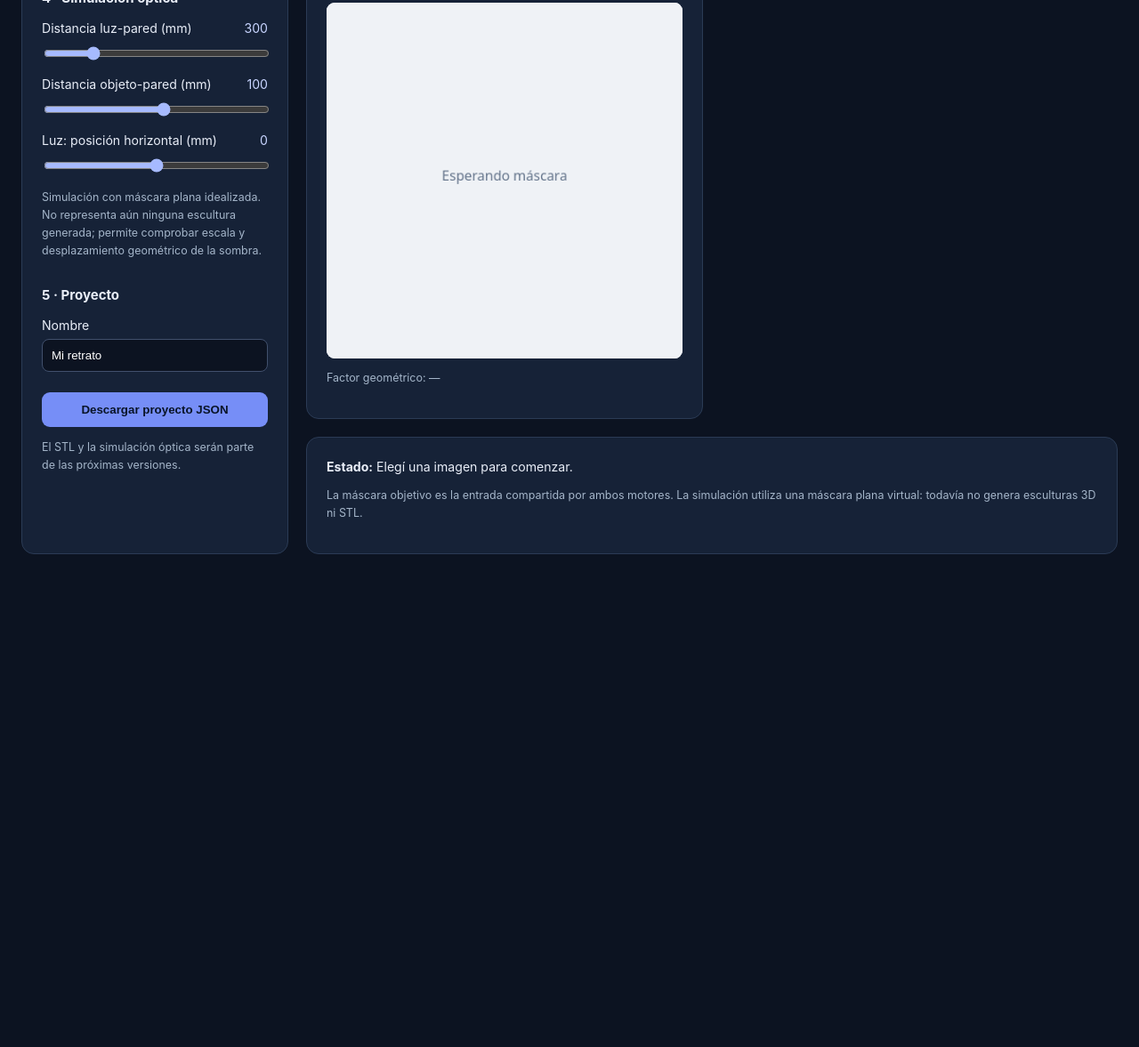
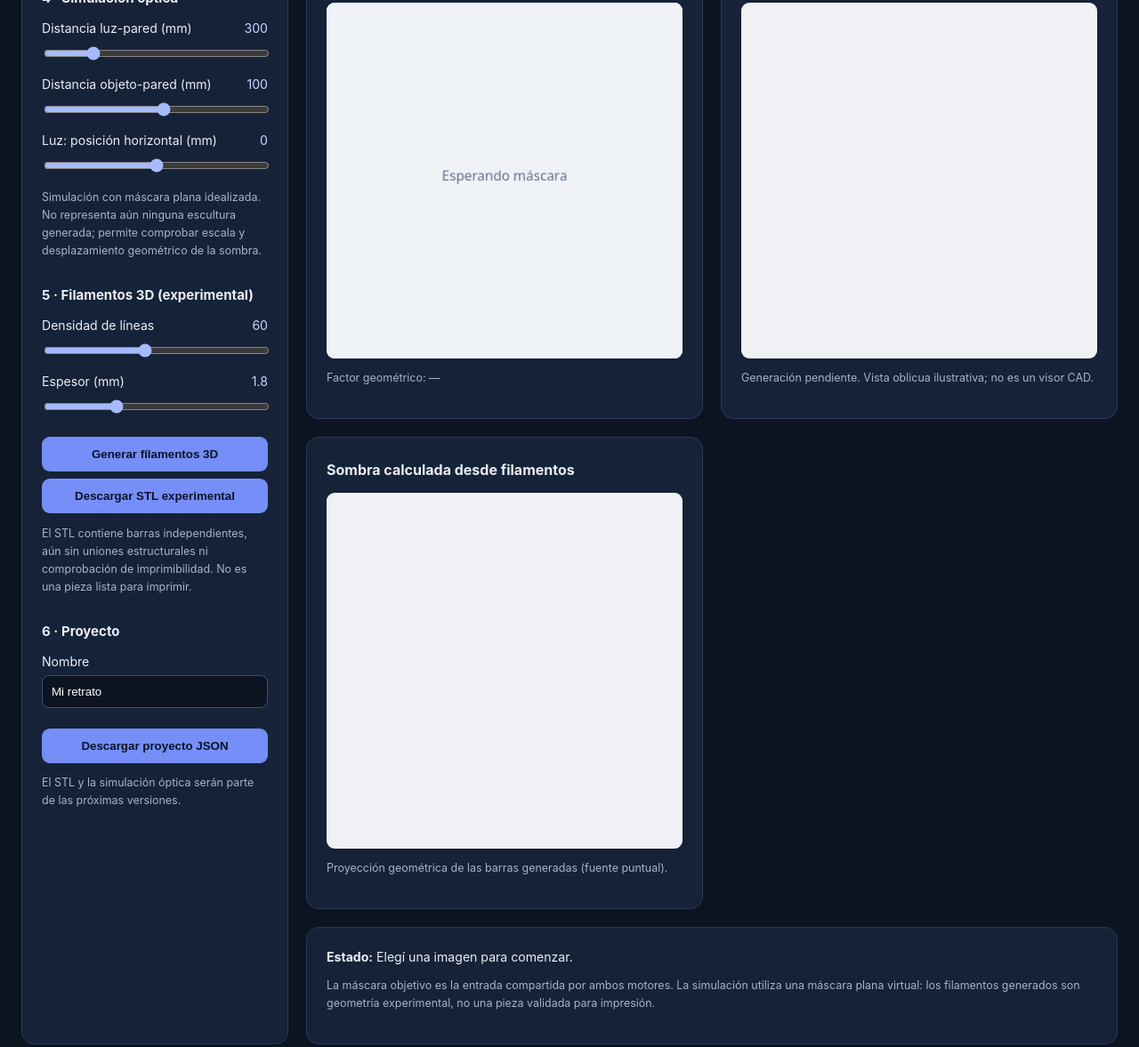
Before and after one commit to MaharBa264/shadow-portrait-studio, a website with bundled scripts: page index.html in a window 1280 px wide. Shown: the part 682-1859 px from the top of the page at 89% size. Before the commit the page ends 1329 px from the top, so only its background shows below. Built offline with nearby package versions, Linux system fonts and the light colour scheme.

Commit message:
feat: integrate experimental 3D filament generator, projection and STL export

```diff
--- a/index.html
+++ b/index.html
@@ -1,6 +1,6 @@
 <!doctype html>
 <html lang="es"><head><meta charset="utf-8"><meta name="viewport" content="width=device-width,initial-scale=1"><title>Shadow Portrait Studio</title><link rel="stylesheet" href="./src/style.css"></head>
-<body><header><span class="mark">◐</span><div><h1>Shadow Portrait Studio</h1><p>Laboratorio abierto de esculturas de sombras</p></div><span class="tag">Prototype 0.2</span></header>
+<body><header><span class="mark">◐</span><div><h1>Shadow Portrait Studio</h1><p>Laboratorio abierto de esculturas de sombras</p></div><span class="tag">Prototype 0.3</span></header>
 <main><aside class="panel"><h2>1 · Retrato</h2><label class="upload">Elegir imagen <input id="upload" type="file" accept="image/png,image/jpeg,image/webp"></label><p class="hint">Se procesa en tu navegador. No se envía a ningún servidor.</p>
 <h2>2 · Preparación</h2><label>Umbral de oscuridad <output id="thresholdValue">125</output><input id="threshold" type="range" min="0" max="255" value="125"></label><label>Contraste <output id="contrastValue">1.3</output><input id="contrast" type="range" min="0.5" max="3" value="1.3" step="0.1"></label><label><input type="checkbox" id="invert"> Invertir máscara</label>
 <h2>3 · Método</h2><div class="switch"><label><input type="radio" name="mode" value="lines" checked> Filamentos</label><label><input type="radio" name="mode" value="volume"> Volumen</label></div><p class="hint" id="methodNote">Motor de filamentos: interfaz y contrato previstos. Algoritmo geométrico pendiente.</p>
@@ -9,6 +9,12 @@
 <label>Distancia objeto-pared (mm) <output id="objectZValue">100</output><input id="objectZ" type="range" min="20" max="170" step="5" value="100"></label>
 <label>Luz: posición horizontal (mm) <output id="lightXValue">0</output><input id="lightX" type="range" min="-100" max="100" step="5" value="0"></label>
 <p class="hint">Simulación con máscara plana idealizada. No representa aún ninguna escultura generada; permite comprobar escala y desplazamiento geométrico de la sombra.</p>
-<h2>5 · Proyecto</h2><label>Nombre <input type="text" id="title" value="Mi retrato"></label><button id="export">Descargar proyecto JSON</button><p class="hint">El STL y la simulación óptica serán parte de las próximas versiones.</p></aside>
-<section class="workspace"><div class="card"><h2>Imagen de referencia</h2><canvas id="original" width="420" height="420"></canvas></div><div class="card"><h2>Máscara objetivo</h2><canvas id="target" width="420" height="420"></canvas></div><div class="card"><h2>Proyección óptica · máscara plana</h2><canvas id="projection" width="420" height="420"></canvas><p class="hint" id="opticalScale">Factor geométrico: —</p></div><div class="info"><strong>Estado:</strong> <span id="status">Elegí una imagen para comenzar.</span><p>La máscara objetivo es la entrada compartida por ambos motores. La simulación utiliza una máscara plana virtual: todavía no genera esculturas 3D ni STL.</p></div></section></main>
+<h2>5 · Filamentos 3D (experimental)</h2>
+<label>Densidad de líneas <output id="rowsValue">60</output><input id="rows" type="range" min="20" max="110" step="5" value="60"></label>
+<label>Espesor (mm) <output id="rodValue">1.8</output><input id="rod" type="range" min="0.8" max="4" step="0.2" value="1.8"></label>
+<button id="generate" type="button">Generar filamentos 3D</button>
+<button id="stl" type="button" disabled>Descargar STL experimental</button>
+<p class="hint">El STL contiene barras independientes, aún sin uniones estructurales ni comprobación de imprimibilidad. No es una pieza lista para imprimir.</p>
+<h2>6 · Proyecto</h2><label>Nombre <input type="text" id="title" value="Mi retrato"></label><button id="export">Descargar proyecto JSON</button><p class="hint">El STL y la simulación óptica serán parte de las próximas versiones.</p></aside>
+<section class="workspace"><div class="card"><h2>Imagen de referencia</h2><canvas id="original" width="420" height="420"></canvas></div><div class="card"><h2>Máscara objetivo</h2><canvas id="target" width="420" height="420"></canvas></div><div class="card"><h2>Proyección óptica · máscara plana</h2><canvas id="projection" width="420" height="420"></canvas><p class="hint" id="opticalScale">Factor geométrico: —</p></div><div class="card"><h2>Vista espacial esquemática</h2><canvas id="geometry" width="420" height="420"></canvas><p class="hint" id="geometryInfo">Generación pendiente. Vista oblicua ilustrativa; no es un visor CAD.</p></div><div class="card"><h2>Sombra calculada desde filamentos</h2><canvas id="cast" width="420" height="420"></canvas><p class="hint">Proyección geométrica de las barras generadas (fuente puntual).</p></div><div class="info"><strong>Estado:</strong> <span id="status">Elegí una imagen para comenzar.</span><p>La máscara objetivo es la entrada compartida por ambos motores. La simulación utiliza una máscara plana virtual: los filamentos generados son geometría experimental, no una pieza validada para impresión.</p></div></section></main>
 <script type="module" src="./src/main.js"></script></body></html>
```
